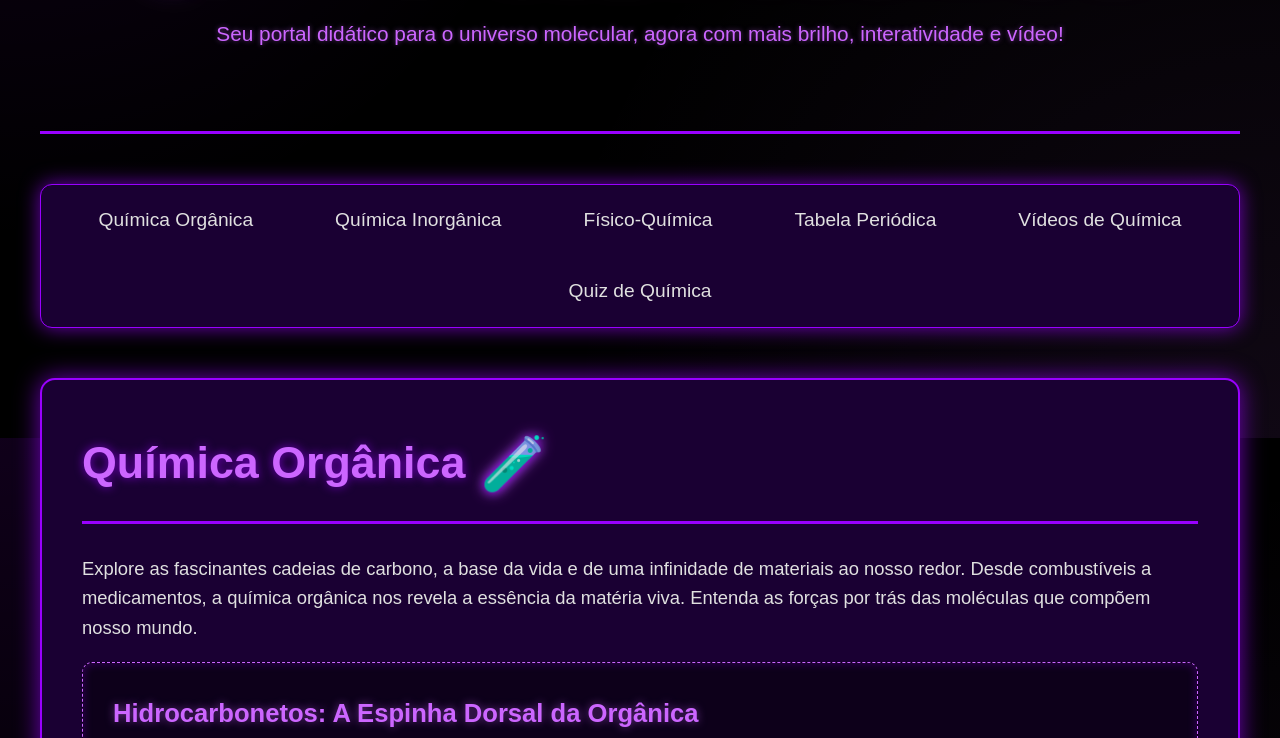
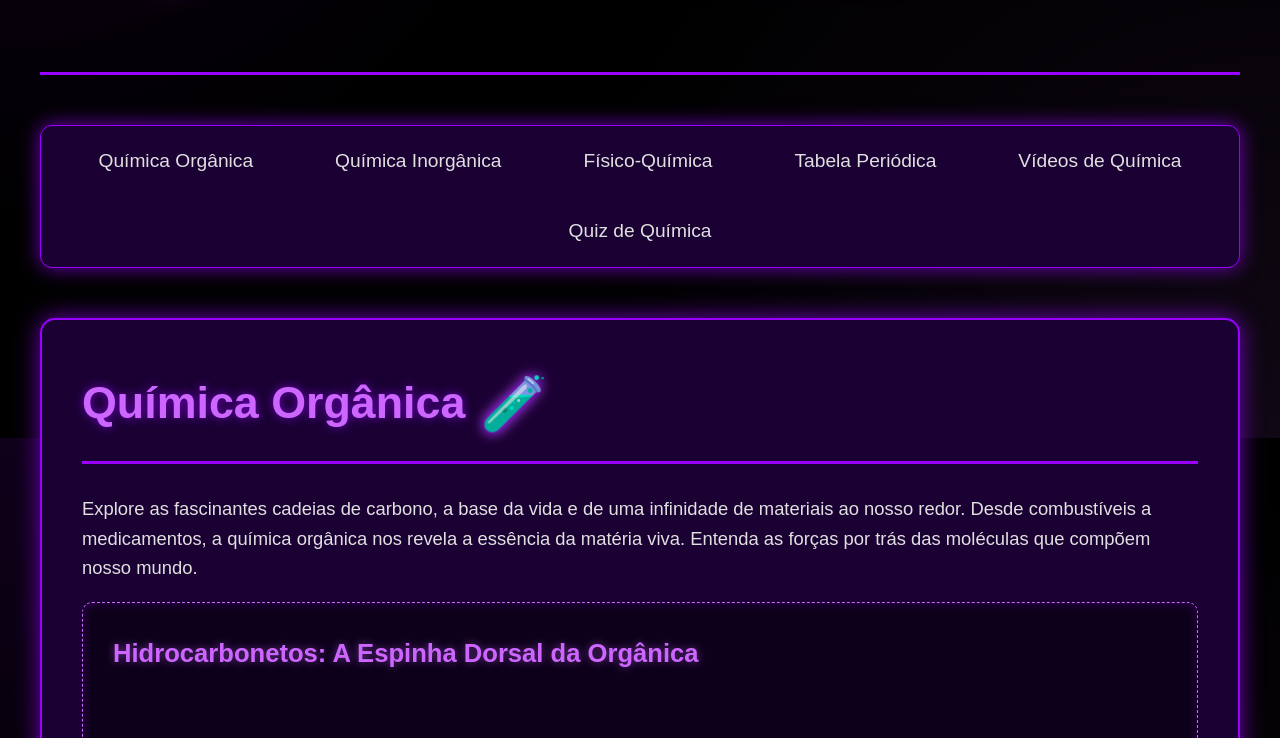
Before and after one commit to Juliacostajinx/jucosta, a plain HTML site: page index.html in a window 1280 px wide. Shown: the part 362-1100 px from the top of the page. Drawn offline with Linux system fonts and the light colour scheme.

Commit message:
Update index.html

```diff
--- a/index.html
+++ b/index.html
@@ -10,7 +10,6 @@
     <div class="container">
         <header>
             <h1>Desvendando a Magia da Química - JÚLIA COSTA 1°B</h1>
-            <p>Seu portal didático para o universo molecular, agora com mais brilho, interatividade e vídeo!</p>
         </header>
 
         <nav>
```
